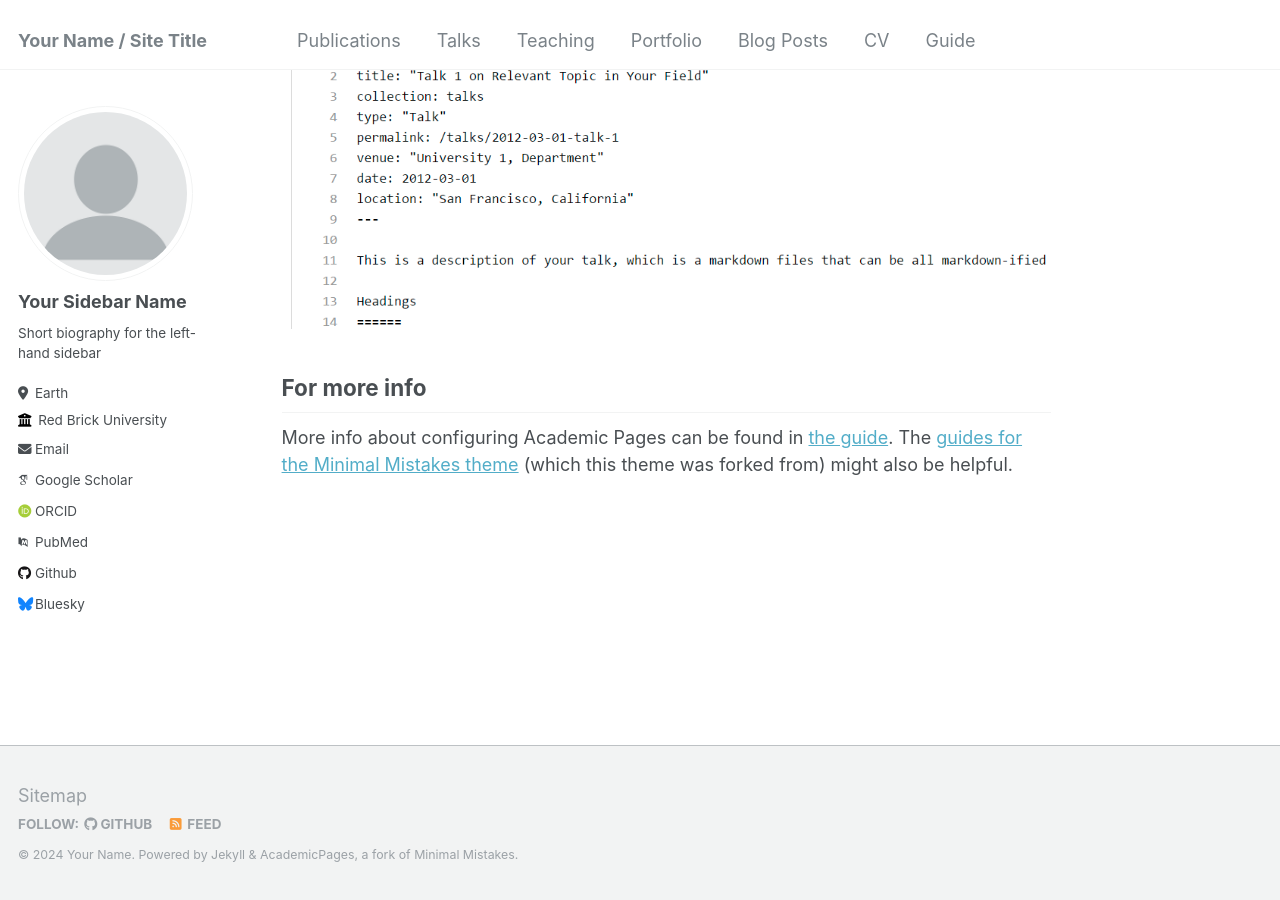
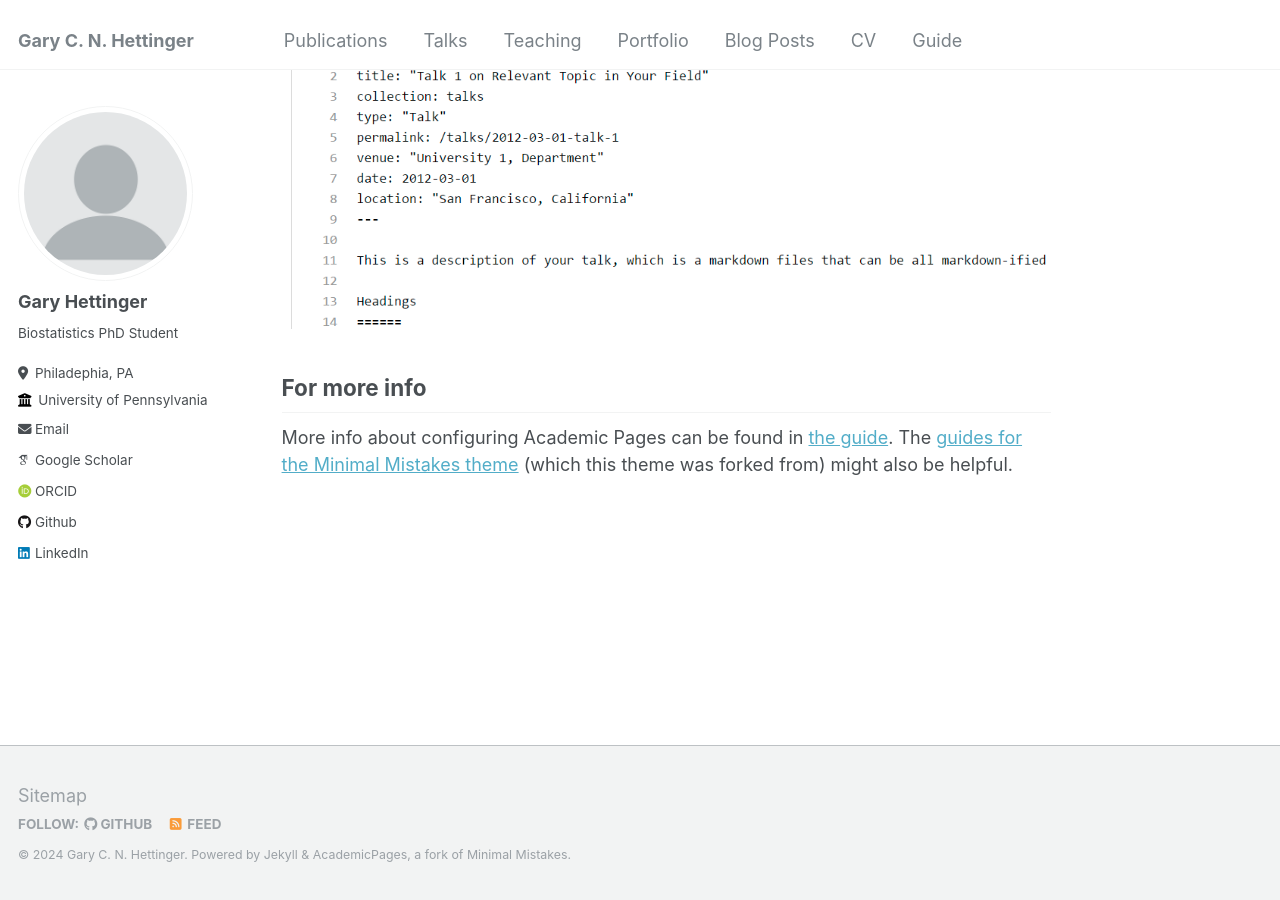
Before and after one commit to garyhettinger/garyhettinger.github.io, a Jekyll site: the page built from _pages/about.md, in a window 1280 px wide and 900 px high, scrolled down 2660 px. Built offline with Jekyll 4.4.1, drawn with Linux system fonts in a browser that asks for light colours; some web fonts are replaced.

Commit message:
Update _config.yml

```diff
--- a/_config.yml
+++ b/_config.yml
@@ -8,13 +8,13 @@
 
 # Basic Site Settings
 locale                   : "en-US"
-title                    : "Your Name / Site Title"
+title                    : "Gary C. N. Hettinger"
 title_separator          : "-"
-name                     : &name "Your Name"
-description              : &description "personal description"
-url                      : https://academicpages.github.io # the base hostname & protocol for your site e.g. "https://mmistakes.github.io"
+name                     : &name "Gary C. N. Hettinger"
+description              : &description "Biostatistics PhD Student at University of Pennsylvania"
+url                      : https://garyhettinger.com # the base hostname & protocol for your site e.g. "https://mmistakes.github.io"
 baseurl                  : "" # the subpath of your site, e.g. "/blog"
-repository               : "academicpages/academicpages.github.io"
+repository               : "academicsite.github.io"
 
 # Site Author - The following control what appear as part of the author content on the side bar.
 #               If a field is blank the icon and link will not appear, otherwise it will be shown.
@@ -22,33 +22,33 @@ repository               : "academicpages/academicpages.github.io"
 author:
   # Biographic information
   avatar           : "profile.png"
-  name             : "Your Sidebar Name"
+  name             : "Gary Hettinger"
   pronouns         : # example: "she/her"
-  bio              : "Short biography for the left-hand sidebar"
-  location         : "Earth"
-  employer         : "Red Brick University"
+  bio              : "Biostatistics PhD Student"
+  location         : "Philadephia, PA"
+  employer         : "University of Pennsylvania"
   uri              : # URL
-  email            : "none@example.org"
+  email            : "ghetting@pennmedicine.upenn.edu"
 
   # Academic websites
   arxiv            : # URL - Update with the correct link to your profile
-  googlescholar    : "https://scholar.google.com/citations?user=PS_CX0AAAAAJ"
+  googlescholar    : "https://scholar.google.com/citations?hl=en&tzom=240&user=KHAkXigAAAAJ"
   impactstory      : # URL
-  orcid            : "http://orcid.org/yourorcidurl"
+  orcid            : "http://orcid.org/0000-0001-5980-2946"
   semantic         : # URL
-  pubmed           : "https://www.ncbi.nlm.nih.gov/pubmed/?term=john+snow"
+  pubmed           :
   researchgate     : # URL
 
   # Repositories and software development
   bitbucket        : # Username - Update with your username on the site
   codepen          : # Username
   dribbble         : # Username
-  github           : "academicpages"
+  github           : "garyhettinger"
   kaggle           : # Username
   stackoverflow    : # User number or user number and name (i.e., use "1" or "1/jeff-atwood")
 
   # Social media
-  bluesky          : "bsky.app" # Replace this with you Bluesky username
+  bluesky          : # Replace this with you Bluesky username
   facebook         : # Username
   flickr           : # Username
   foursquare       : # Username
@@ -57,7 +57,7 @@ author:
   keybase          : # Username
   instagram        : # Username
   lastfm           : # Username
-  linkedin         : # Username
+  linkedin         : "gary-hettinger-93a08583" # Username
   mastodon         : # URL
   medium           : # URL
   pinterest        : # Username
```
